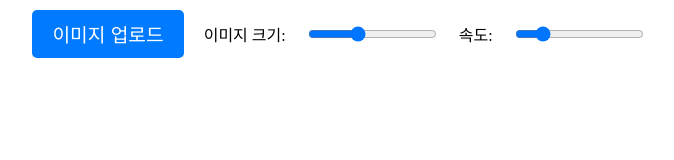
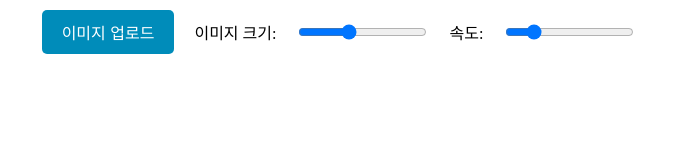
Before and after one commit to Alexjide/2587, a plain HTML site: page index.html in a window 1280 px wide. Shown: the whole page, without its empty margins (301-975 px from the left). Drawn offline with Linux system fonts and the light colour scheme.

Commit message:
Add files via upload
2

```diff
--- a/index.html
+++ b/index.html
@@ -7,36 +7,59 @@
     body, html {
       height: 100%;
       margin: 0;
-    overflow: hidden;
+      overflow: auto;
       display: flex;
       flex-direction: column;
       align-items: center;
-    justify-content: center;
+      justify-content: flex-start;
     }
     .control-panel {
-    position: fixed;
-    top: 10px;
-    left: 0;
-    right: 0;
+      margin-top: 10px;
       display: flex;
+      flex-wrap: wrap;
       justify-content: center;
       align-items: center;
       gap: 20px;
+      width: 100%;
+      padding: 0 10px;
     }
     .button {
       padding: 10px 20px;
-    font-size: 1.2em;
+      font-size: 1rem;
       color: white;
-    background-color: #007bff;
+      background-color: #4CAF50; /* Change the color */
       border: none;
       border-radius: 5px;
       cursor: pointer;
       outline: none;
+      transition: background-color 0.3s ease; /* Smooth transition for hover effect */
+    }
+    .button:hover {
+      background-color: #45a049; /* Darker shade for hover effect */
+    }
+    #uploadButton {
+      background-color: #008CBA; /* Different color for the upload button */
+    }
+    #uploadButton:hover {
+      background-color: #007B9E; /* Darker shade for the upload button on hover */
     }
     #imageLoader {
       display: none;
     }
+
+    /* Adjustments for smaller screens */
+    @media (max-width: 600px) {
+      .control-panel {
+        justify-content: space-around;
+      }
+      .button {
+        flex-basis: 100%; /* Make buttons full width on small screens */
+        margin: 5px 0; /* Add vertical spacing */
+      }
+    }
   </style>
+
+
 </head>
 <body>
 
```
Lines whose indentation alone changed are shown as unchanged.
